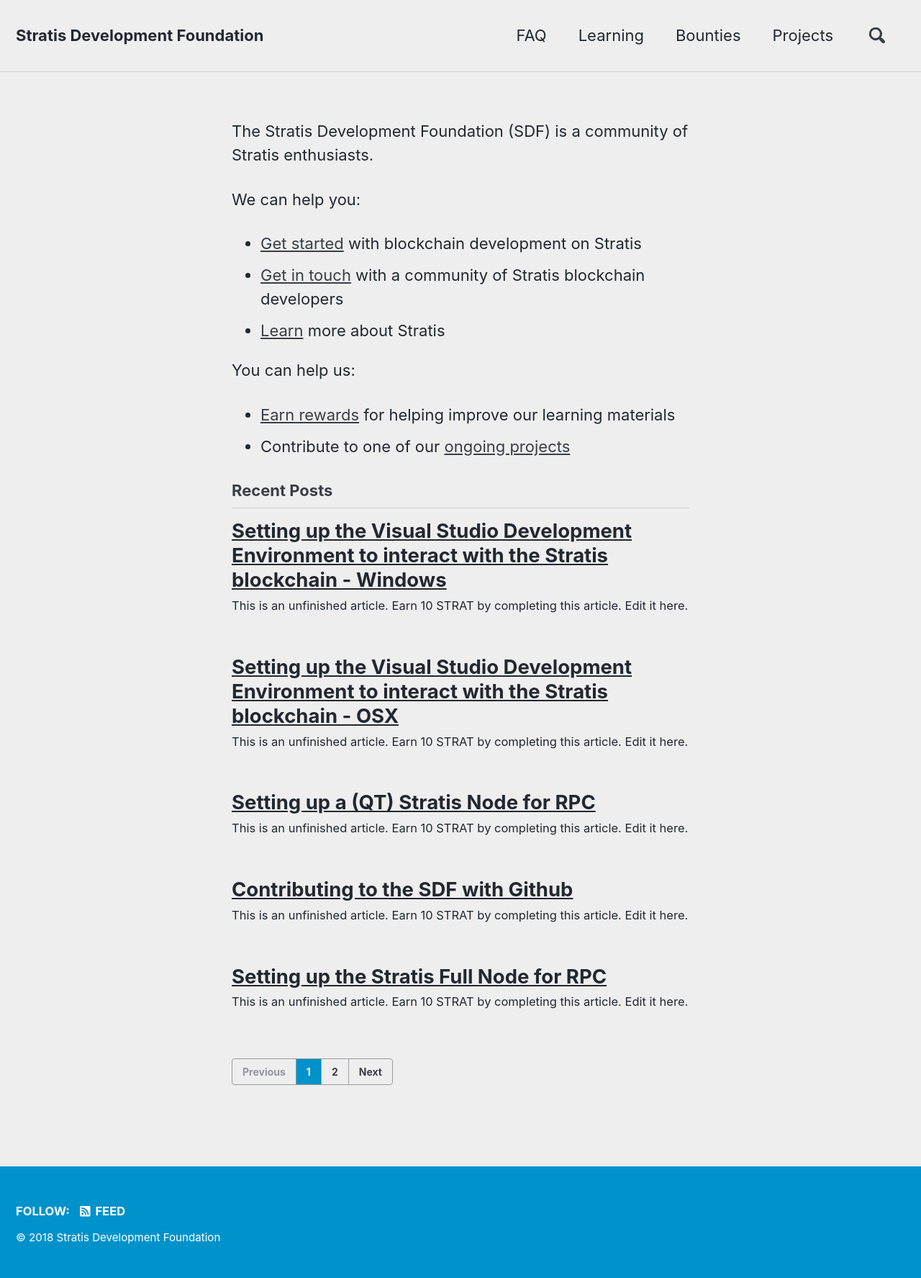
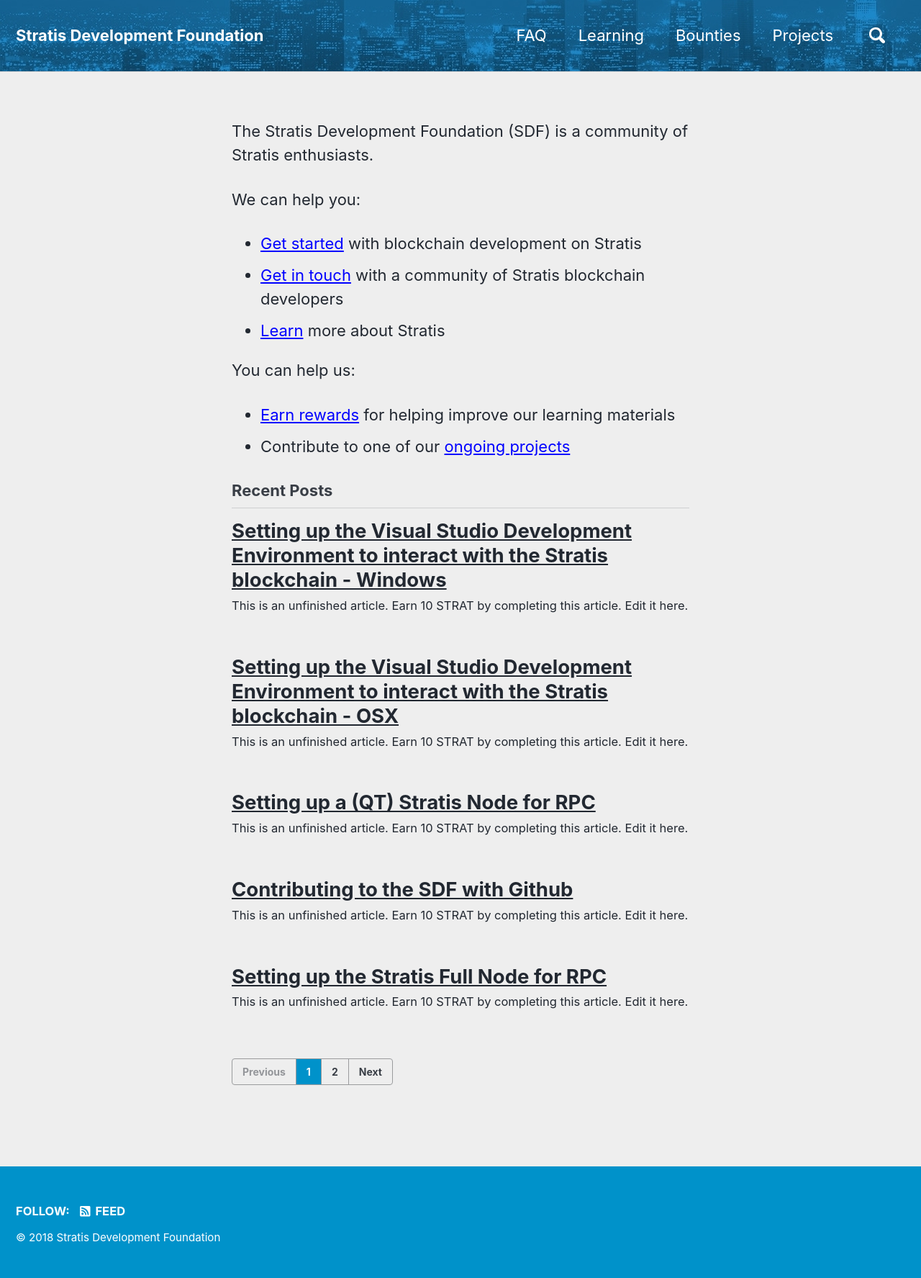
Before and after one commit to StratisDevelopmentFoundation/StratisDevelopmentFoundation.github.io, a Jekyll site: the page built from index.html, in a window 1280 px wide. Shown: the whole page at 72% size. Built offline with Jekyll 4.4.1, drawn with Linux system fonts in a browser that asks for light colours; nearby versions of some CDN libraries; the list of posts is cut into pages by our own code.

Commit message:
Improve header, kind of

```diff
--- a/assets/css/main.scss
+++ b/assets/css/main.scss
@@ -4,5 +4,25 @@
 
 @charset "utf-8";
 
+// https://mmistakes.github.io/minimal-mistakes/docs/stylesheets/
+$link-color: blue;
+// $body-color: blue;
+// $background-color: blue;
+// $text-color: blue;
+// $link-color: blue;
+$masthead-link-color: white;
+
+.masthead {
+    background-image: url("/headerimg.png");
+}
+
+.greedy-nav {
+    background-color: transparent !important;
+}
+
+.icon {
+    fill: white !important;
+}
+
 @import "minimal-mistakes/skins/{{ site.minimal_mistakes_skin | default: 'default' }}"; // skin
 @import "minimal-mistakes"; // main partials
```
Also changed, not shown: assets/css/headerimg.png (added), headerimg.png (added).
